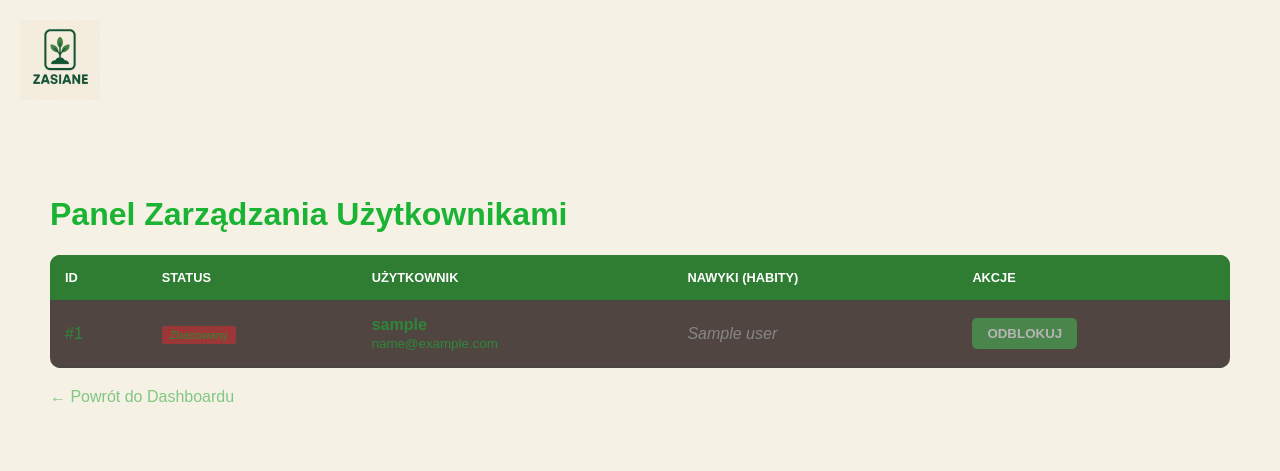
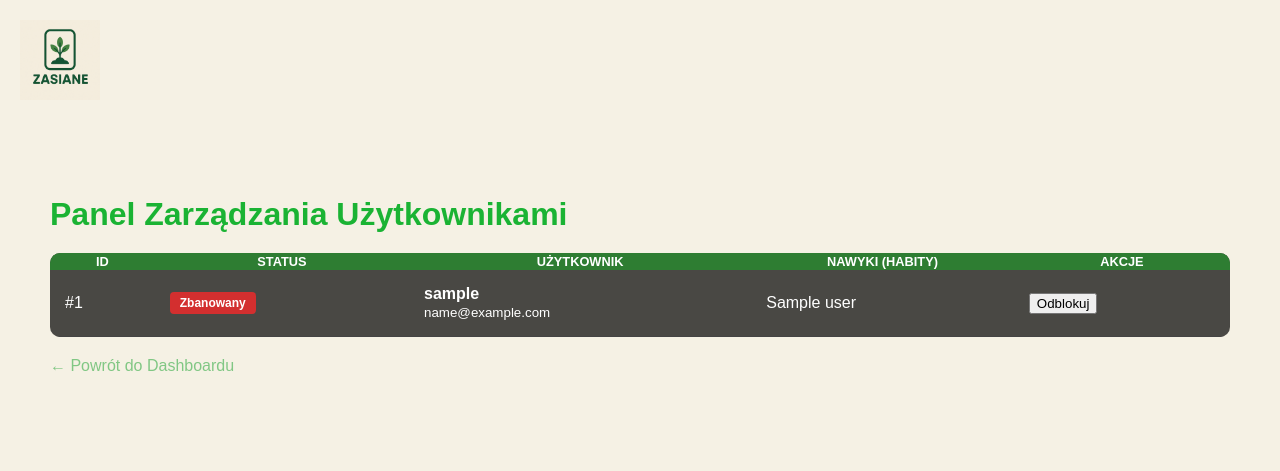
Before and after one commit to dromeczek/WdAPI52025, a PHP site: template public/views/admin-panel.html in a window 1280 px wide. Shown: the top 471 px of the page. Run offline with PHP 8.4, Linux system fonts and the light colour scheme; the template is opened without the code that fills it: most values are stand-ins (such as "Sample title", 1, 10 or a date in 2020).

Commit message:
fix text color on admin panel

```diff
--- a/public/styles/admin.css
+++ b/public/styles/admin.css
@@ -1,9 +1,43 @@
-
 .admin-container {
     padding: 50px;
-            color: rgb(26, 179, 51);
+    /* Usunięto ogólny zielony kolor tekstu, aby nie barwił wszystkiego */
     font-family: Arial, sans-serif;
 }
+
+/* Styl dla tekstu wewnątrz tabeli, aby był biały/szary jak na projekcie */
+td {
+    padding: 15px;
+    text-align: left;
+    border-bottom: 1px solid #444;
+    color: white; /* Dane użytkownika będą teraz białe */
+}
+
+/* Naprawa kolorów statusów */
+.status-badge {
+    padding: 4px 10px;
+    border-radius: 4px;
+    font-size: 0.75em;
+    font-weight: bold;
+    color: white; /* Tekst wewnątrz badge zawsze biały */
+    display: inline-block;
+}
+
+/* Klasy statusów - upewnij się, że są używane w HTML */
+.status-active {
+    background-color: #4caf50; /* Jasny zielony dla aktywnych */
+}
+
+.status-banned {
+    background-color: #d32f2f; /* Czerwony dla zablokowanych */
+}
+
+/* Nagłówek panelu - jeśli chcesz go zielonego, ustaw to konkretnie dla h1 */
+.admin-container h1 {
+    color: rgb(26, 179, 51);
+    margin-bottom: 20px;
+}
+
+/* Pozostałe style bez zmian */
 table {
     width: 100%;
     border-collapse: collapse;
@@ -12,57 +46,10 @@
     border-radius: 10px;
     overflow: hidden;
 }
-        th, td {
-            padding: 15px;
-            text-align: left;
-            border-bottom: 1px solid #444;
-        }
+
 th {
     background: #2e7d32;
     color: white;
     text-transform: uppercase;
     font-size: 0.8em;
 }
-        tr:hover {
-            background: rgba(255, 255, 255, 0.1);
-        }
-        /* Styl dla zbanowanego wiersza */
-        .banned-row {
-            opacity: 0.6;
-            background: rgba(211, 47, 47, 0.1);
-        }
-        .habit-list {
-            font-style: italic;
-            color: #b0b0b0;
-            max-width: 300px;
-        }
-        .btn {
-            padding: 8px 15px;
-            border: none;
-            border-radius: 5px;
-            cursor: pointer;
-            font-weight: bold;
-            transition: 0.3s;
-            text-transform: uppercase;
-        }
-        .ban-btn {
-            background: #d32f2f;
-            color: white;
-        }
-        .ban-btn:hover {
-            background: #b71c1c;
-        }
-        .unban-btn {
-            background: #4caf50;
-            color: white;
-        }
-        .unban-btn:hover {
-            background: #388e3c;
-        }
-        .status-badge {
-            padding: 3px 8px;
-            border-radius: 3px;
-            font-size: 0.7em;
-        }
-        .status-active { background: #4caf50; }
-        .status-banned { background: #d32f2f; }
```
Lines whose indentation alone changed are shown as unchanged.
